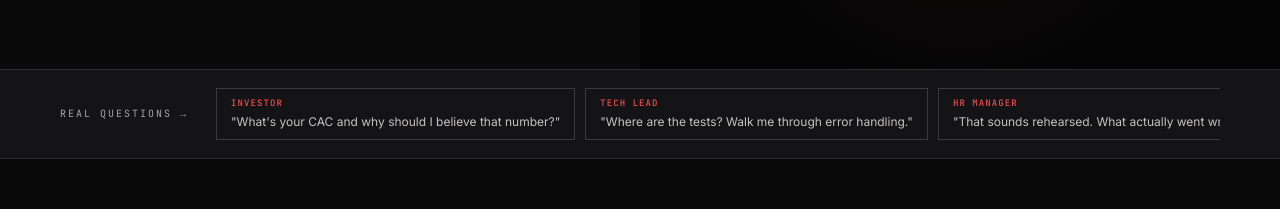
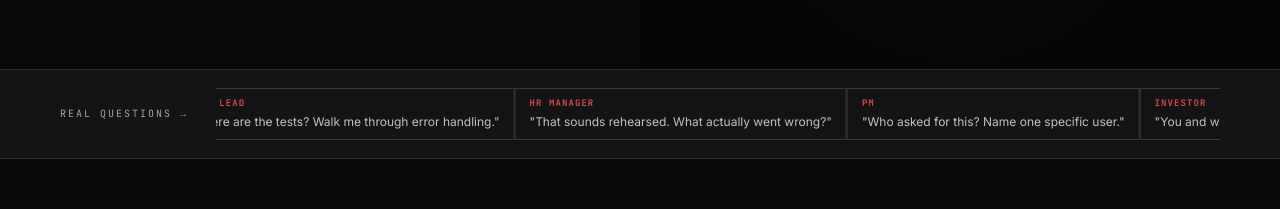
Before and after one commit to riyaa1611/HotSeat, a React (Vite) app in the folder frontend/: page / in a window 1280 px wide. Shown: the part 730-939 px from the top of the page. Built offline with nearby package versions, Linux system fonts and the light colour scheme; no server answers.

Commit message:
fix: convert question strip to marquee, no hard cut on any screen size

```diff
--- a/frontend/src/index.css
+++ b/frontend/src/index.css
@@ -304,7 +304,7 @@ input:-webkit-autofill, input:-webkit-autofill:hover, input:-webkit-autofill:foc
   border-bottom: 1px solid var(--border-default);
   padding: 18px 60px;
   display: flex; align-items: center; gap: 0;
-  overflow: hidden;
+  overflow: hidden; position: relative;
 }
 .landing-strip-label {
   font-size: 10px; letter-spacing: 0.2em; text-transform: uppercase;
--- a/frontend/src/pages/Landing.jsx
+++ b/frontend/src/pages/Landing.jsx
@@ -152,25 +152,34 @@ export default function Landing() {
         </div>
       </div>
 
-      {/* ── QUESTION STRIP — full width ── */}
-      <div className="landing-strip">
-        <span className="mono landing-strip-label">Real questions →</span>
-        <div className="landing-strip-pills">
-          {[
+      {/* ── QUESTION STRIP — full width marquee ── */}
+      {(() => {
+        const pills = [
           ["Investor", "\"What's your CAC and why should I believe that number?\""],
           ["Tech Lead", "\"Where are the tests? Walk me through error handling.\""],
           ["HR Manager", "\"That sounds rehearsed. What actually went wrong?\""],
           ["PM", "\"Who asked for this? Name one specific user.\""],
           ["Investor", "\"You and what army? Why this team?\""],
           ["Tech Lead", "\"Did you actually write this or did ChatGPT?\""],
-          ].map(([role, q], i) => (
-            <div key={i} className="landing-pill">
+        ];
+        const renderPills = (prefix) => pills.map(([role, q], i) => (
+          <div key={`${prefix}-${i}`} className="landing-pill" style={{ flexShrink: 0 }}>
             <strong className="mono" style={{ color: "var(--accent-red)", fontSize: 9, letterSpacing: "0.12em", textTransform: "uppercase", display: "block", marginBottom: 2 }}>{role}</strong>
             {q}
           </div>
-          ))}
+        ));
+        return (
+          <div className="landing-strip">
+            <span className="mono landing-strip-label">Real questions →</span>
+            <div style={{ flex: 1, overflow: "hidden", position: "relative" }}>
+              <div className="landing-marquee-track" style={{ animationDuration: "28s" }}>
+                {renderPills("a")}
+                {renderPills("b")}
               </div>
             </div>
+          </div>
+        );
+      })()}
 
       {/* ── HOW IT WORKS ── */}
       <section id="how" className="landing-section">
```
Lines whose indentation alone changed are shown as unchanged.
